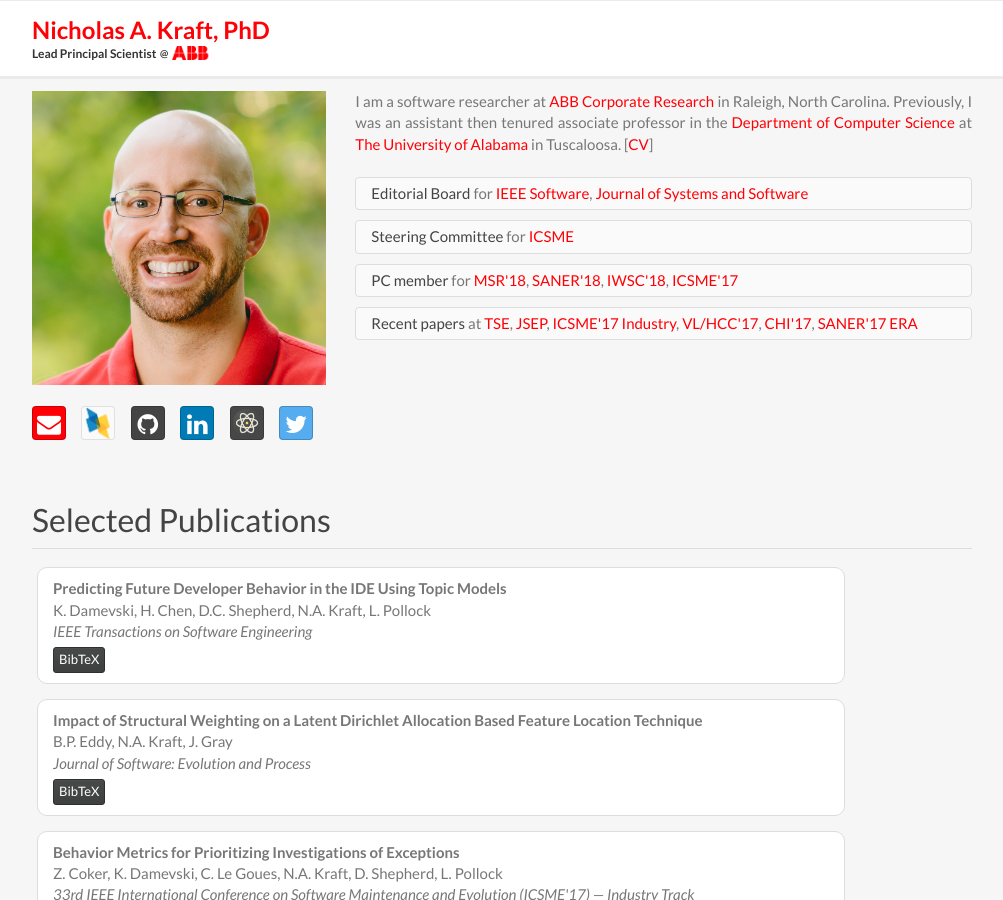
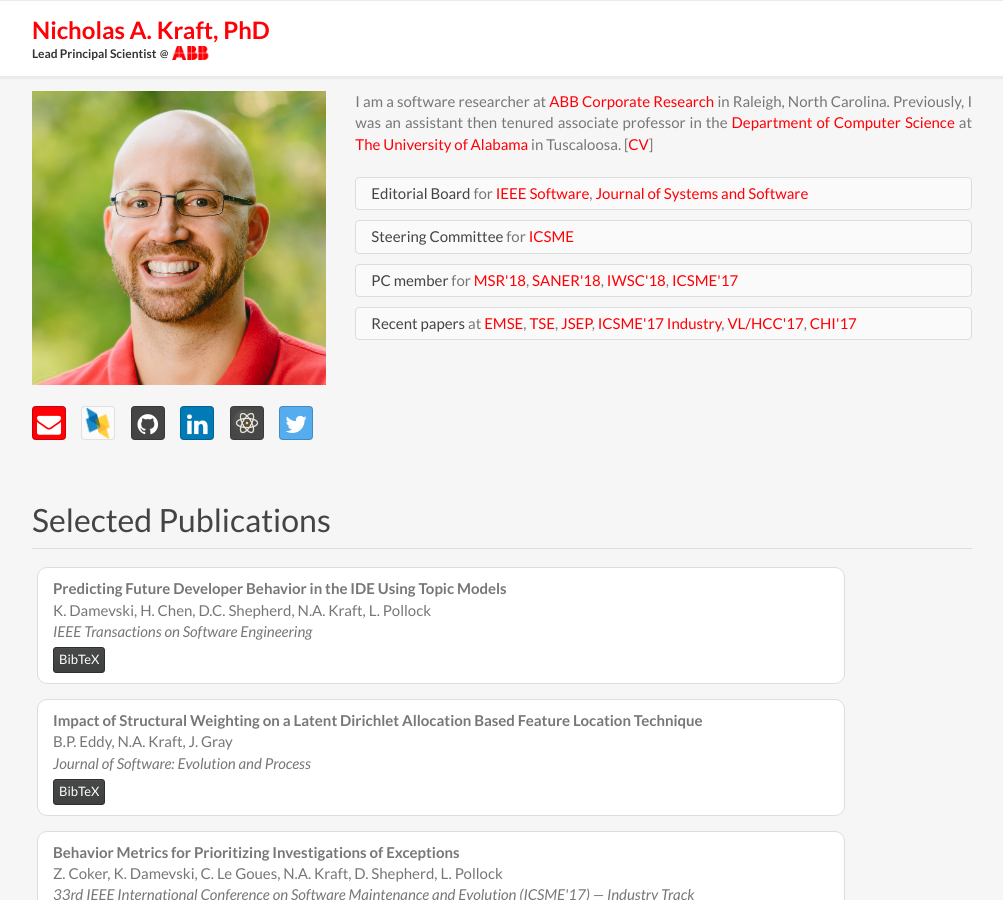
Before and after one commit to nkraft/nkraft.github.io, a Jekyll site: the page built from index.html, in a window 1280 px wide and 900 px high. Shown: the whole window, without its empty margins (138-1141 px from the left). Built offline with Jekyll 4.4.1, drawn with Linux system fonts in a browser that asks for light colours; nearby versions of some CDN libraries.

Commit message:
Update header.html

```diff
--- a/_includes/header.html
+++ b/_includes/header.html
@@ -69,12 +69,12 @@
                                     <span class="list-group-item-heading">Recent papers</span>
                                     <span class="list-group-item-text">
                                         at
+                                        <a href="https://link.springer.com/journal/10664">EMSE</a>,
                                         <a href="https://www.computer.org/web/tse">TSE</a>,
                                         <a href="http://onlinelibrary.wiley.com/journal/10.1002/(ISSN)2047-7481">JSEP</a>,
                                         <a href="http://icsme2017.github.io/">ICSME'17 Industry</a>,
                                         <a href="https://sites.google.com/site/vlhcc2017/">VL/HCC'17</a>,
-                                        <a href="https://chi2017.acm.org/">CHI'17</a>,
-                                        <a href="https://saner.aau.at/">SANER'17 ERA</a>
+                                        <a href="https://chi2017.acm.org/">CHI'17</a>
                                     </span>
                                 </li>
                             </ul>
```
